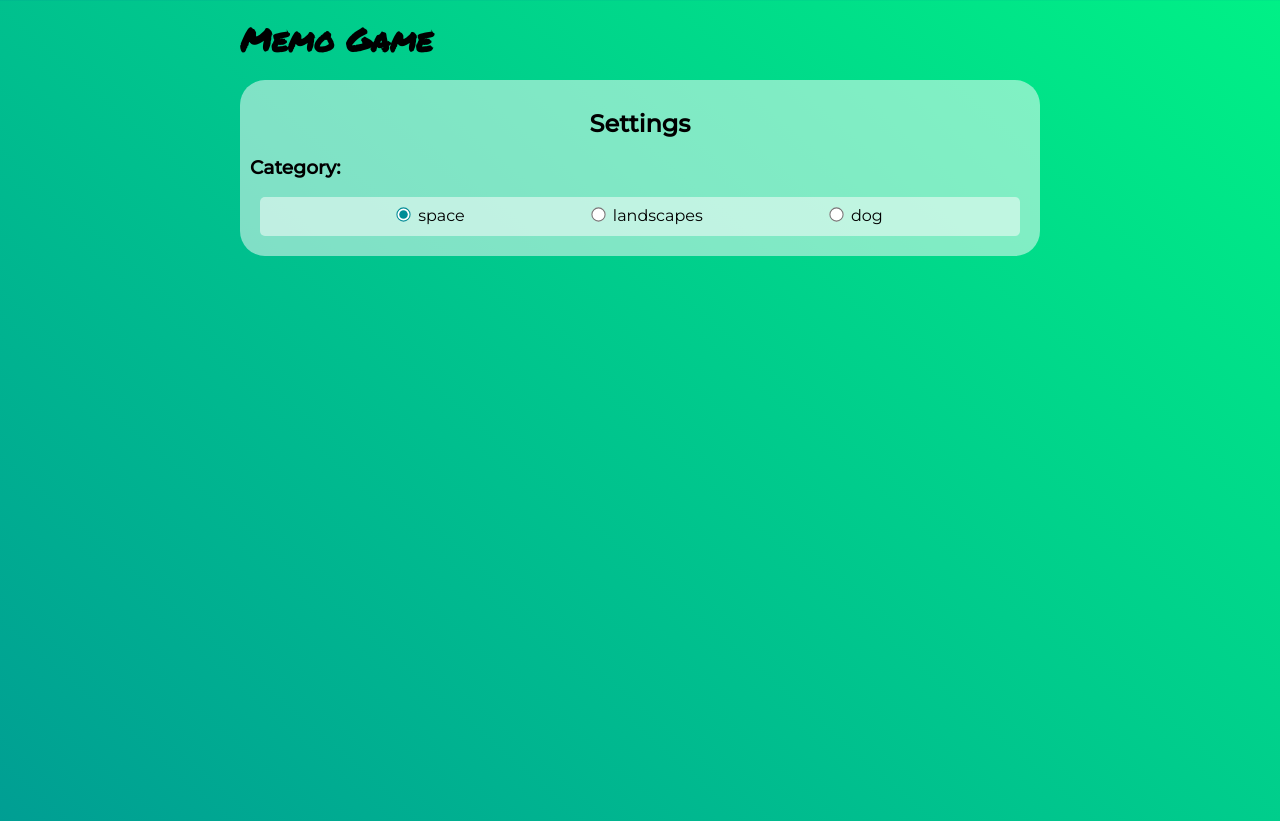
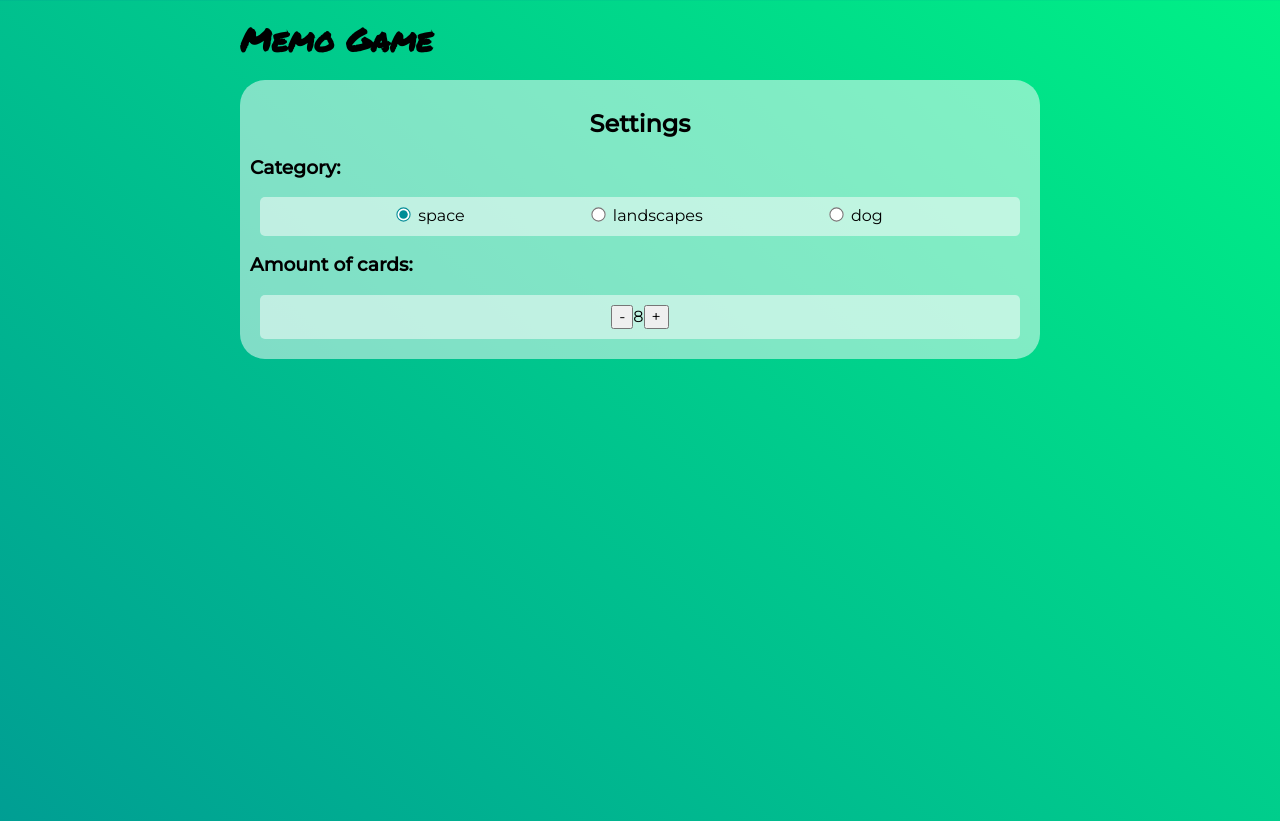
Before and after one commit to kepkaklaudia/memo-game, a React (Create React App) app: page / in a window 1280 px wide. Built offline with nearby package versions, Linux system fonts and the light colour scheme; no server answers.

Commit message:
Counter added

```diff
--- a/src/Settings/index.js
+++ b/src/Settings/index.js
@@ -1,15 +1,21 @@
-import { categories } from "./constants";
+import { categories, initialCardsCount } from "./constants";
 import { RadioBox } from "./RadioBox";
 import { Wrapper, Heading, BoxWrapper } from "./styled";
 import { useState } from "react";
+import { Counter } from "./Counter";
 
 export const Settings = () => {
   const [category, setCategory] = useState(categories[0]);
+  const [cardsCount, setCardsCount] = useState(initialCardsCount);
 
   return (
     <Wrapper>
-      <Heading>Settings</Heading>
-      <h3>Category: </h3>
+      <Heading>
+        Settings
+      </Heading>
+      <h3>
+        Category:
+      </h3>
       <BoxWrapper>
         {categories.map(item => (
           <RadioBox
@@ -20,6 +26,15 @@ export const Settings = () => {
           />
         ))}
       </BoxWrapper>
+      <h3>
+        Amount of cards:
+      </h3>
+      <BoxWrapper>
+        <Counter
+          cardsCount={cardsCount}
+          onClick={setCardsCount}
+        />
+      </BoxWrapper>
     </Wrapper>
   )
 };
```
